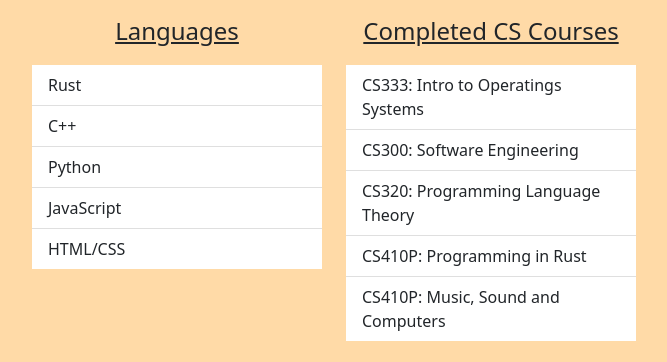
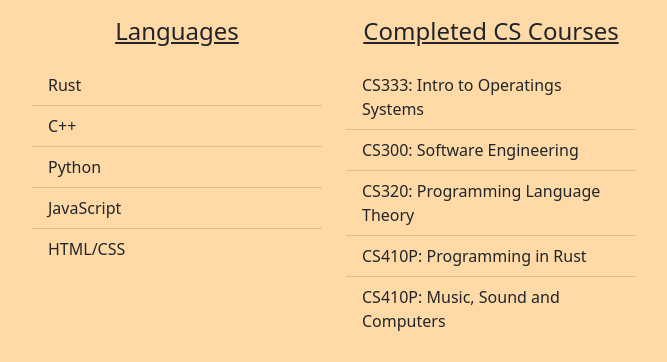
Before and after one commit to foxdevpdx/foxdevpdx.github.io, a plain HTML site: page skills.html in a window 1280 px wide. Shown: the part 84-446 px from the top of the page, without its empty margins (306-973 px from the left). Drawn offline with nearby package versions, Linux system fonts and the light colour scheme; no server answers.

Commit message:
updated css

```diff
--- a/css/styles.css
+++ b/css/styles.css
@@ -86,3 +86,11 @@ body {
   background-color: rgb(252, 237, 215);
   /* height: 240px; */
 }
+
+.list-group-item {
+  background: rgb(255, 218, 167);
+}
+
+/* .list-group-item:hover {
+  text-decoration: underline;
+} */
```
